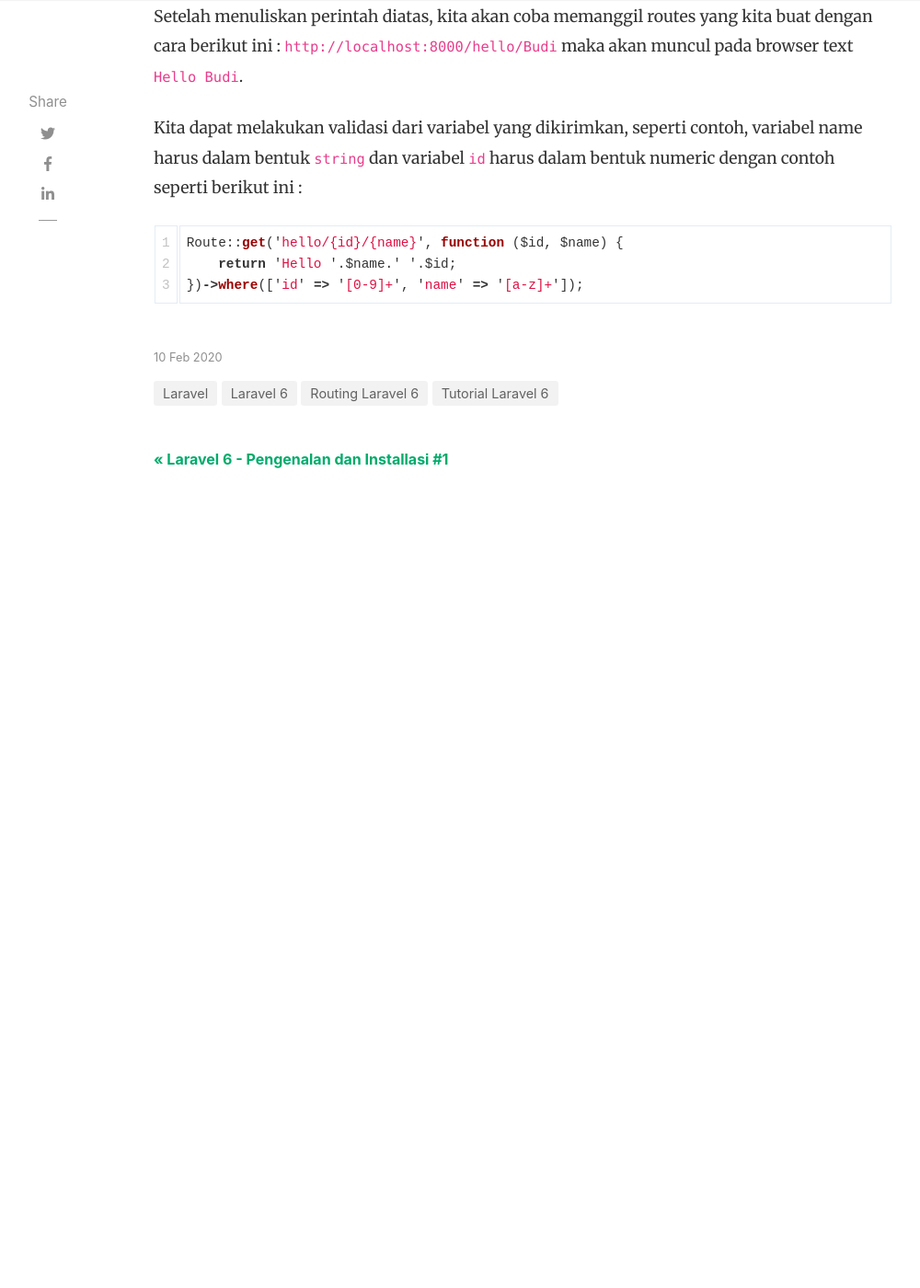
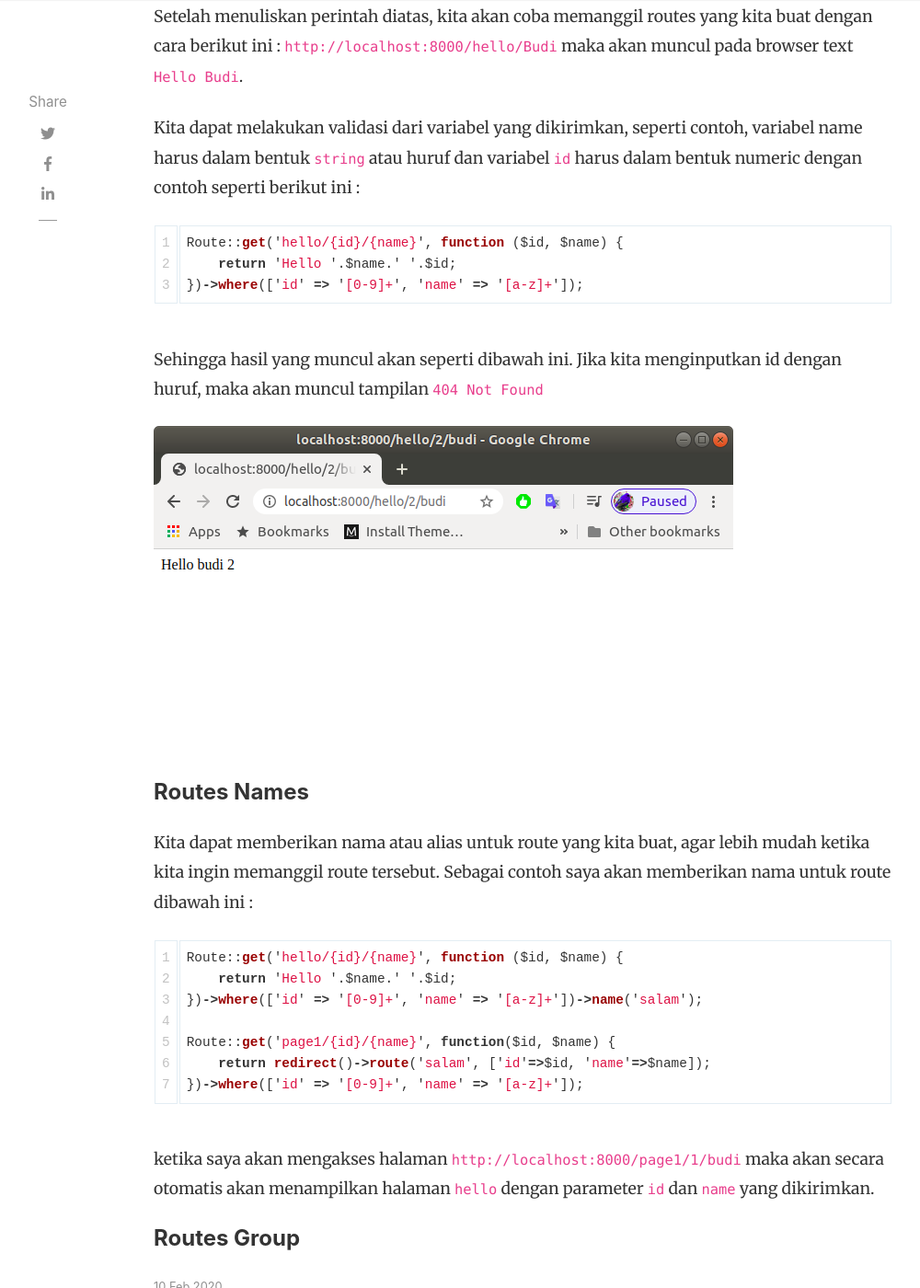
Before and after one commit to jefri55/jefri.github.io, a Jekyll site: the page built from _posts/2020-02-10-routing-laravel.md, in a window 1280 px wide and 1400 px high, scrolled down 5295 px. Shown: the whole window at 92% size, without its empty margins (118-1118 px from the left). Built offline with Jekyll 4.4.1, drawn with Linux system fonts in a browser that asks for light colours; nearby versions of some CDN libraries; comment, search, counter and statistics services are not loaded; before the commit the page ends 5830 px from its top, so only the background shows below that.

Commit message:
progress tutorial routing

````diff
--- a/_posts/2020-02-10-routing-laravel.md
+++ b/_posts/2020-02-10-routing-laravel.md
@@ -138,10 +138,33 @@
 
 Setelah menuliskan perintah diatas, kita akan coba memanggil routes yang kita buat dengan cara berikut ini : `http://localhost:8000/hello/Budi` maka akan muncul pada browser text `Hello Budi`.
 
-Kita dapat melakukan validasi dari variabel yang dikirimkan, seperti contoh, variabel name harus dalam bentuk `string` dan variabel `id` harus dalam bentuk numeric dengan contoh seperti berikut ini :
+Kita dapat melakukan validasi dari variabel yang dikirimkan, seperti contoh, variabel name harus dalam bentuk `string` atau huruf dan variabel `id` harus dalam bentuk numeric dengan contoh seperti berikut ini :
 
 ```js
 Route::get('hello/{id}/{name}', function ($id, $name) {
     return 'Hello '.$name.' '.$id;
 })->where(['id' => '[0-9]+', 'name' => '[a-z]+']);
 ```
+
+Sehingga hasil yang muncul akan seperti dibawah ini. Jika kita menginputkan id dengan huruf, maka akan muncul tampilan `404 Not Found`
+
+![contoh-route-1]({{ site.base_url }}/assets/images/tutorial/example-2.png)
+
+#### Routes Names
+
+Kita dapat memberikan nama atau alias untuk route yang kita buat, agar lebih mudah ketika kita ingin memanggil route tersebut. Sebagai contoh saya akan memberikan nama untuk route dibawah ini :
+
+```js
+Route::get('hello/{id}/{name}', function ($id, $name) {
+    return 'Hello '.$name.' '.$id;
+})->where(['id' => '[0-9]+', 'name' => '[a-z]+'])->name('salam');
+
+Route::get('page1/{id}/{name}', function($id, $name) {
+    return redirect()->route('salam', ['id'=>$id, 'name'=>$name]);
+})->where(['id' => '[0-9]+', 'name' => '[a-z]+']);
+```
+
+ketika saya akan mengakses halaman `http://localhost:8000/page1/1/budi` maka akan secara otomatis akan menampilkan
+halaman `hello` dengan parameter `id` dan `name` yang dikirimkan.
+
+#### Routes Group
````
Also changed, not shown: assets/images/tutorial/example-2.png (added), 3 other files.
